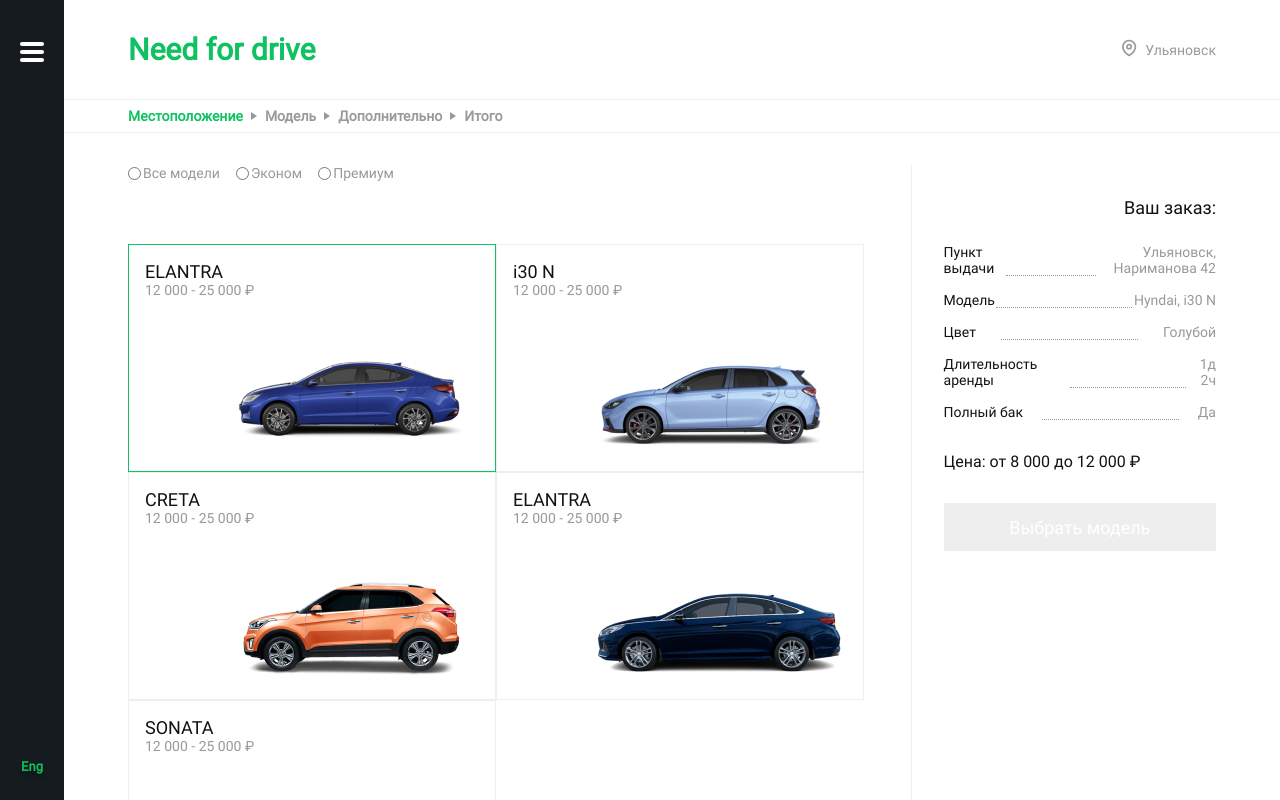
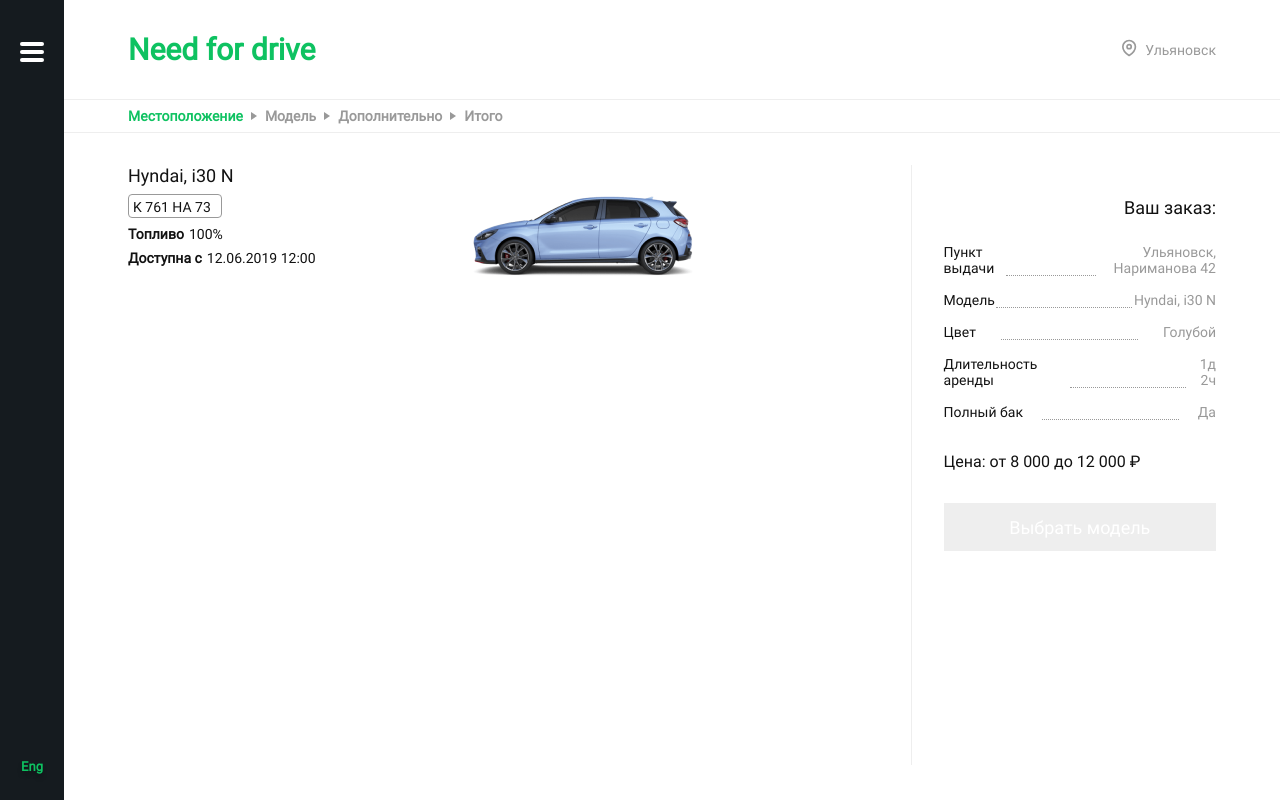
Before and after one commit to DmitriDanshin/need-for-drive, a Vue app: page / in a window 1280 px wide. Both pictures are taken after a click on the button "Забронировать". Built offline with nearby package versions, Linux system fonts and the light colour scheme.

Commit message:
V-05, добавлен компонент "Итого"

```diff
--- a/src/components/OrderCard.vue
+++ b/src/components/OrderCard.vue
@@ -256,6 +256,9 @@
       position: absolute;
       bottom: 10%;
       width: 100%;
+      &__button{
+        margin-left: 64px;
+      }
     }
 
     &__title {
--- a/src/components/OrderPage.vue
+++ b/src/components/OrderPage.vue
@@ -30,7 +30,8 @@
       </div>
     </div>
     <order-location v-if="false"/>
-    <order-cars/>
+    <order-cars v-if="false"/>
+    <order-total/>
   </section>
 </template>
 
@@ -38,10 +39,11 @@
 import OrderLocation from "@/components/OrderLocation";
 import VSvg from "@/components/v-svg";
 import OrderCars from "@/components/OrderCars";
+import OrderTotal from "@/components/OrderTotal";
 
 export default {
   name: "OrderPage",
-  components: {OrderCars, VSvg, OrderLocation},
+  components: {OrderTotal, OrderCars, VSvg, OrderLocation},
 };
 </script>
 
--- /dev/null
+++ b/src/components/OrderTotal.vue
@@ -0,0 +1,154 @@
+<template>
+  <div class="total">
+    <div class="total__wrapper">
+      <div class="total__info">
+        <div class="total__info__name">Hyndai, i30 N</div>
+        <div class="total__info__license">K 761 HA 73</div>
+        <div class="total__info__items">
+          <div class="total__info__item">
+            <div class="total__info__item__name">Топливо</div>
+            <div class="total__info__item__value">100%</div>
+          </div>
+          <div class="total__info__item">
+            <div class="total__info__item__name">Доступна с</div>
+            <div class="total__info__item__value">12.06.2019 12:00</div>
+          </div>
+        </div>
+      </div>
+      <div class="total__car">
+        <img
+          src="../assets/cars/i30_n.png"
+          alt="i30_n"
+        />
+      </div>
+    </div>
+    <order-card/>
+  </div>
+</template>
+
+<script>
+import OrderCard from "@/components/OrderCard";
+
+export default {
+  name: "OrderTotal",
+  components: {OrderCard},
+};
+</script>
+
+<style scoped lang="scss">
+@import "../scss/variables";
+@import "../scss/helpers";
+@import "../scss/fonts";
+@import "../scss/mixins";
+
+.total {
+  padding-left: 128px;
+  display: grid;
+  grid-template-columns: 3fr auto;
+  padding-top: 32px;
+  height: 75vh;
+  overflow-y: hidden;
+
+  &__wrapper {
+    display: flex;
+    justify-content: space-between;
+  }
+
+  &__car {
+    margin-right: 192px;
+  }
+
+  &__info {
+    display: flex;
+    flex-direction: column;
+
+    &__name {
+      @include text();
+      font-size: 18px;
+      color: $black;
+    }
+
+    &__license {
+      @include text();
+      font-size: 14px;
+      color: $black;
+      width: 94px;
+      height: 24px;
+      border: 1px solid $gray;
+      box-sizing: border-box;
+      border-radius: 4px;
+      padding: 4px;
+      margin-top: 8px;
+    }
+
+    &__item {
+      display: flex;
+      align-items: center;
+      margin-top: 8px;
+
+      &__name {
+        @include text();
+        font-weight: 700;
+        line-height: 16px;
+        text-align: left;
+      }
+
+      &__value {
+        margin-left: 5px;
+        @include text();
+      }
+    }
+  }
+}
+
+// mobile
+@media screen and (min-width: 320px) and (max-width: 767px) {
+  .total {
+    display: flex;
+    flex-direction: column;
+    padding: 64px 0 0;
+    align-items: center;
+
+    &__wrapper {
+      flex-direction: column;
+      padding-left: 128px;
+      width: 100%;
+    }
+
+    &__car {
+      margin-top: 8px;
+      margin-right: 0;
+
+      img {
+        width: 80%;
+      }
+    }
+  }
+}
+
+// tablet
+@media screen and (min-width: 768px) and (max-width: 1024px) {
+  .total {
+    display: flex;
+    flex-direction: column;
+    padding: 64px 0 0;
+    align-items: center;
+    overflow-y: hidden;
+
+    &__wrapper {
+      flex-direction: column;
+      padding-left: 128px;
+      width: 80%;
+    }
+
+    &__car {
+      margin-top: 8px;
+      margin-right: 0;
+
+      img {
+        width: 80%;
+      }
+    }
+  }
+}
+</style>
```
